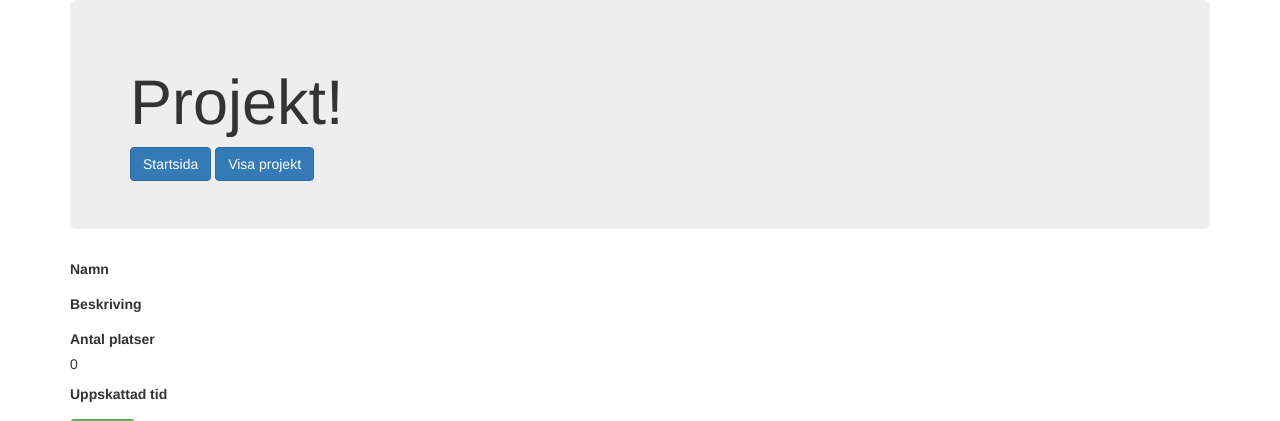
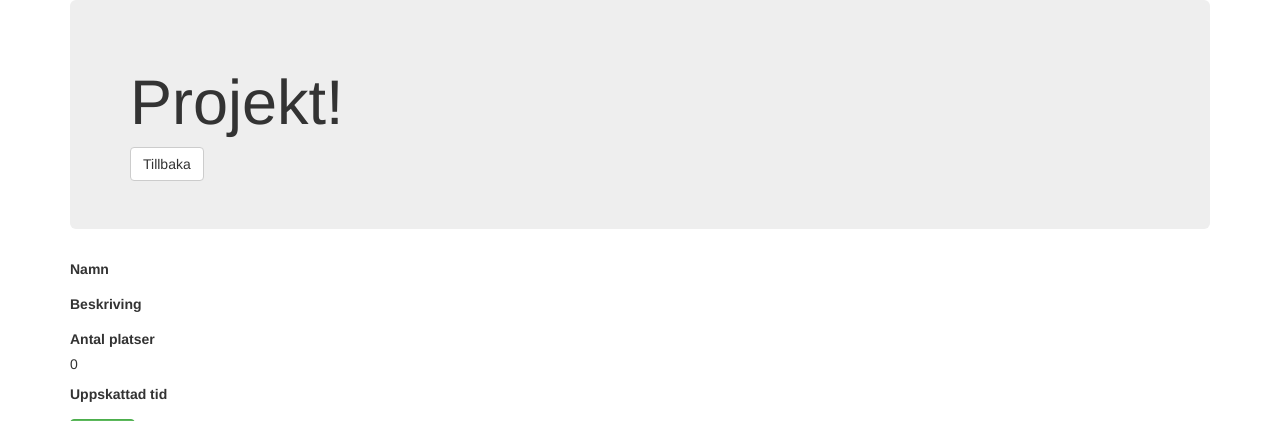
Before and after one commit to Azzi3/ggdfsd, a PHP site: template views/project-info.php in a window 1280 px wide. Shown: the part 52-473 px from the top of the page. Run offline with PHP 8.4, Linux system fonts and the light colour scheme; the template is opened without the code that fills it: most values are stand-ins (such as "Sample title", 1, 10 or a date in 2020); data that the repository does not hold is empty; some libraries are stand-ins or nearby versions.

Commit message:
more btn fixed

```diff
--- a/views/course-list.php
+++ b/views/course-list.php
@@ -74,7 +74,7 @@ if($signedUser['course_leader']){
 						</td>
 						<td>
 						<?php if(strlen($course['file']) > 1) : ?>
-							<a href="<?php echo $path.'files/'.$course['file']; ?>"><button class="btn" type="button">Ladda ner</button></a>
+							<a class="btn btn-default" href="<?php echo $path.'files/'.$course['file']; ?>">Ladda ner</a>
 						<?php endif; ?>
 						</td>
 
--- a/views/project-info.php
+++ b/views/project-info.php
@@ -29,8 +29,7 @@ if(isset($_GET['id'])){
     <div class="jumbotron">
 
         <h1>Projekt!</h1>
-        <a class="btn btn-primary" href="<?php echo $path; ?>" role="button">Startsida</a>
-        <a class="btn btn-primary" href="<?php echo $path; ?>projects" role="button">Visa projekt</a>
+        <a class="btn btn-default" href="<?php echo $path; ?>projects" role="button">Tillbaka</a>
     </div>
 </div>
 
```
